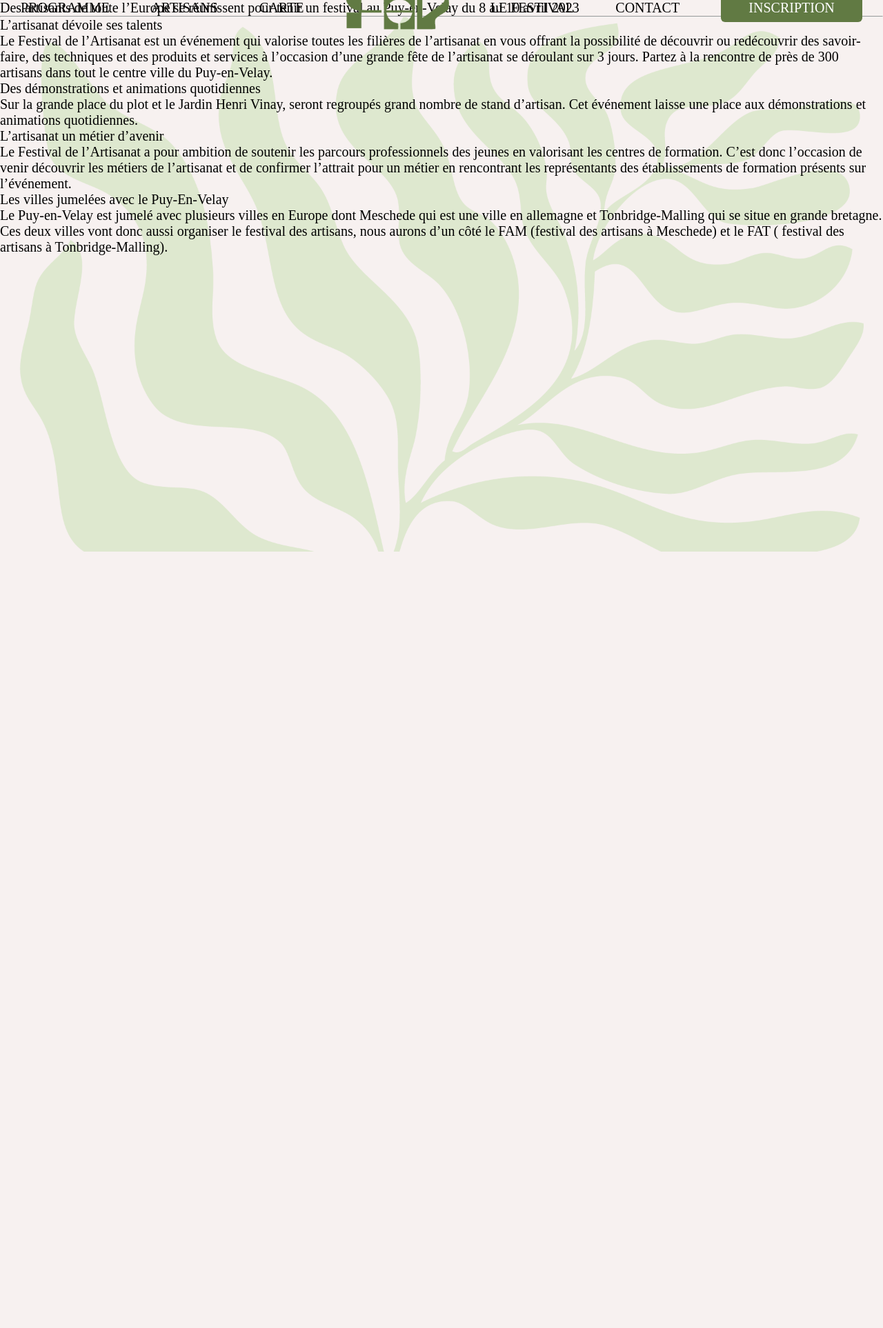
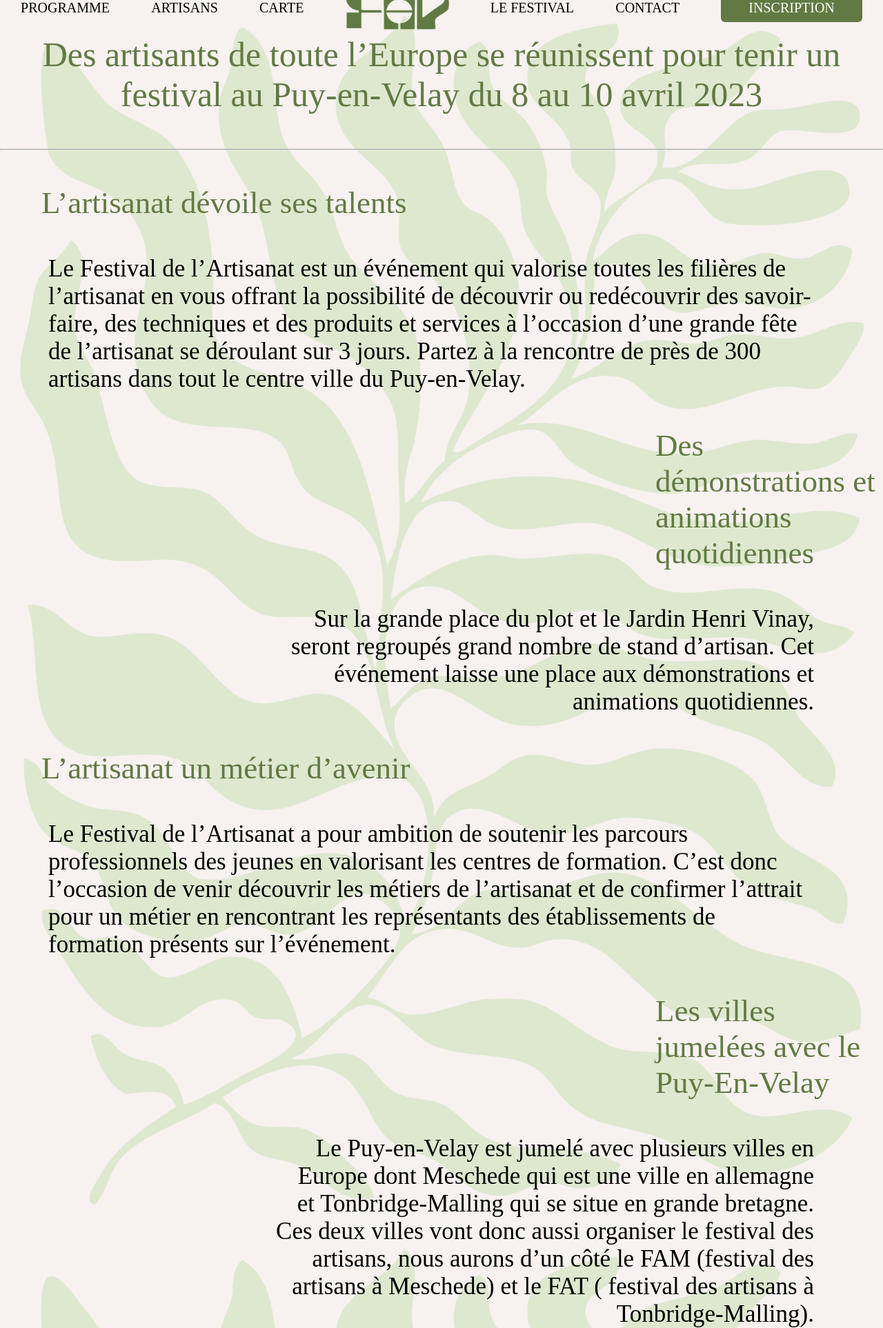
Before and after one commit to leonardmazenod/webweekFAP, a PHP site: page /festival.html in a window 1280 px wide. Shown: the whole page at 69% size. Before the commit the page ends 800 px from the top, so only its background shows below. Run offline with PHP 8.4, Linux system fonts and the light colour scheme; some libraries are stand-ins or nearby versions; some web fonts are replaced.

Commit message:
ajout CSS page festival

```diff
--- a/FAP/css/style.css
+++ b/FAP/css/style.css
@@ -166,3 +166,64 @@ h4 {
 }
 
 /************** PAGE FESTIVAL ****************/
+.GDtitre_1{
+    display: flex;
+    color: #617A43;
+    font-size: 50px;
+    font-family: "engage";
+    text-align: center;
+    padding: 50px 50px 50px 50px;
+}
+.titre_1{
+    display: flex;
+    padding: 50px 0px 0px 60px;
+    font-size: 45px;
+    color: #617A43;
+
+}
+.descr_1{
+    display: flex ;
+    padding: 50px 100px 0px 70px ;
+    font-size: 35px;
+    text-align: left;
+}
+.titre_2{
+    display: flex;
+    padding: 50px 0px 0px 950px;
+    font-size: 45px;
+    color: #617A43;
+}
+
+.descr_2{
+    display: flex ;
+    padding: 50px 100px 0px 400px ;
+    font-size: 35px;
+    text-align: right;
+}
+.titre_3{
+    display: flex;
+    padding: 50px 0px 0px 60px;
+    font-size: 45px;
+    color: #617A43;
+}
+
+.descr_3{
+    display: flex ;
+    padding: 50px 100px 0px 70px ;
+    font-size: 35px;
+    text-align: left;
+}
+
+.titre_4{
+    display: flex;
+    padding: 50px 0px 0px 950px;
+    font-size: 45px;
+    color: #617A43;
+}
+
+.descr_4{
+    display: flex ;
+    padding: 50px 100px 0px 400px ;
+    font-size: 35px;
+    text-align: right;
+}
```
